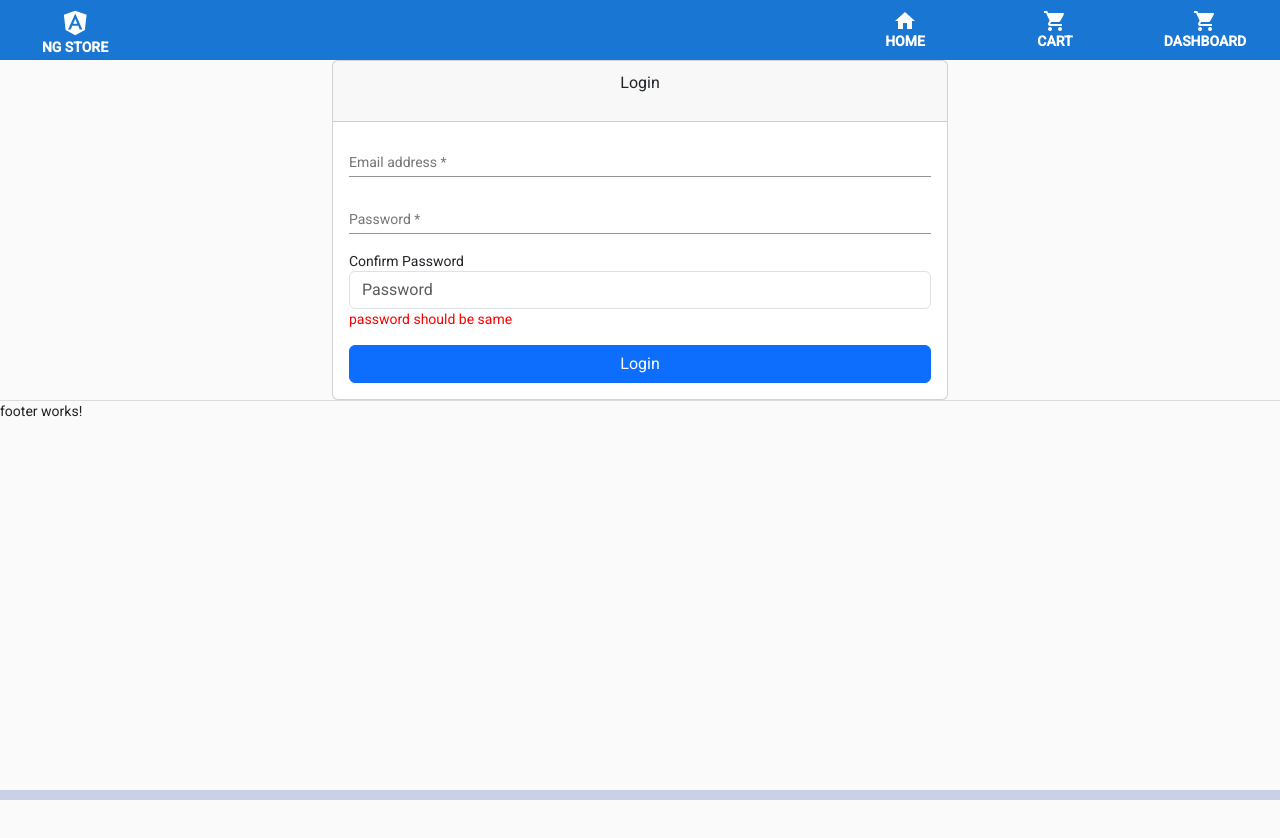
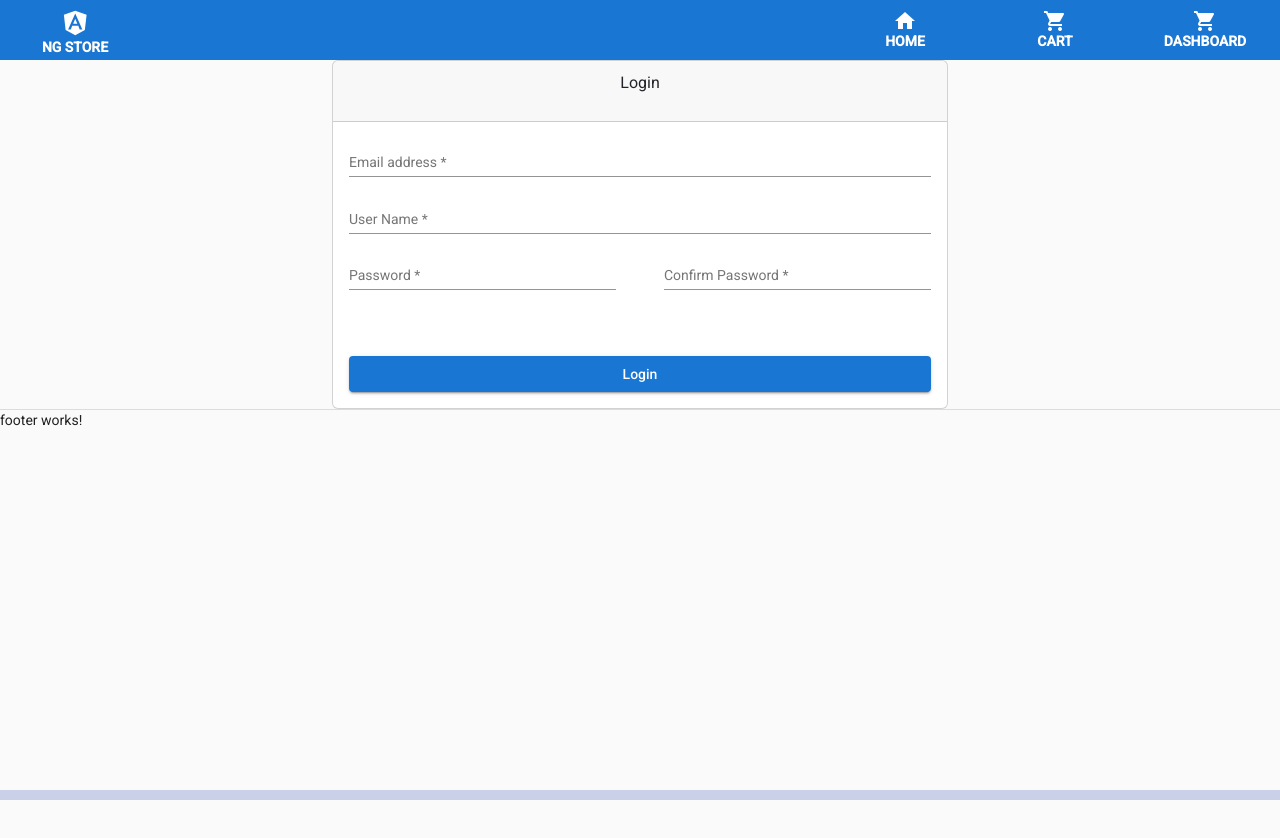
Before and after one commit to Cfun1/ng-store, an Angular app: page /login in a window 1280 px wide. Shown: the top 838 px of the page. Built offline with nearby package versions, Linux system fonts and the light colour scheme.

Commit message:
update login form with material

```diff
--- a/src/app/core/login/login.component.html
+++ b/src/app/core/login/login.component.html
@@ -9,15 +9,36 @@
         <div class="row">
           <mat-form-field>
             <mat-label for="email">Email address</mat-label>
-            <input matInput ngModel name="userName" #userName="ngModel"
-                   type="email"
+            <input matInput ngModel name="email" #email="ngModel"
+                   type="email" email
                    id="email" required
                    placeholder="Enter email">
+
+            <!-- valdiation errors -->
+            <ng-container *ngIf="email.errors && email.touched">
+              <mat-error *ngIf="email.errors "> {{email.errors | json}}userName is required</mat-error>
+            </ng-container>
           </mat-form-field>
         </div>
 
         <div class="row">
           <mat-form-field>
+            <mat-label for="userName">User Name</mat-label>
+            <input matInput ngModel name="userName" #userName="ngModel"
+                   type="userName"
+                   id="userName" required minlength="5"
+                   placeholder="Enter userName">
+
+            <!-- valdiation errors -->
+            <ng-container *ngIf="userName.errors && userName.touched">
+              <mat-error *ngIf="userName.errors "> {{userName.errors | json}}userName is required</mat-error>
+            </ng-container>
+          </mat-form-field>
+        </div>
+
+        <div class="form-group">
+          <div class="row gx-5">
+            <mat-form-field class="col mb-5">
               <mat-label for="password">Password</mat-label>
               <input matInput name="password" type="password" id="password" minlength="8"
                      placeholder="Password"
@@ -30,25 +51,29 @@
                   {{password.errors['minlength'].requiredLength}})</mat-error>
               </ng-container>
             </mat-form-field>
+
+            <mat-form-field class="col  mb-5">
+              <mat-label for="cpassword">Confirm Password</mat-label>
+              <input matInput name="cpassword" type="password" id="cpassword" minlength="8"
+                     placeholder="Password"
+                     #cpassword="ngModel" ngModel required>
+
+              <!-- valdiation errors -->
+              <ng-container *ngIf="cpassword.errors && cpassword.touched">
+                <mat-error *ngIf="cpassword.errors['required']">password is required/password should be same
+                  {{cpassword.errors | json}}</mat-error>
+              </ng-container>
+            </mat-form-field>
           </div>
-
-        <div class="form-group mb-3">
-          <label for="cpassword">Confirm Password</label>
-          <input ngModel name="cpassword" #cpassword="ngModel" required
-                 type="password"
-                 class="form-control"
-                 id="cpassword"
-                 placeholder="Password" />
-          <span *ngIf="!cpassword.valid" class="invalid">password should be same</span>
         </div>
 
         <ng-container *ngIf="!(isLoggedIn$ | async); else logoutTemp">
-          <button type="submit" class="btn btn-primary w-100"
+          <button mat-raised-button type="submit" class="w-100"
                   (click)="login(loginForm)">Login</button>
         </ng-container>
 
         <ng-template #logoutTemp>
-          <button type="submit" class="btn btn-primary w-100"
+          <button mat-raised-button type="submit" class="btn btn-primary w-100"
                   (click)="logout(loginForm)">Logout</button>
         </ng-template>
       </form>
```
Lines whose indentation alone changed are shown as unchanged.
